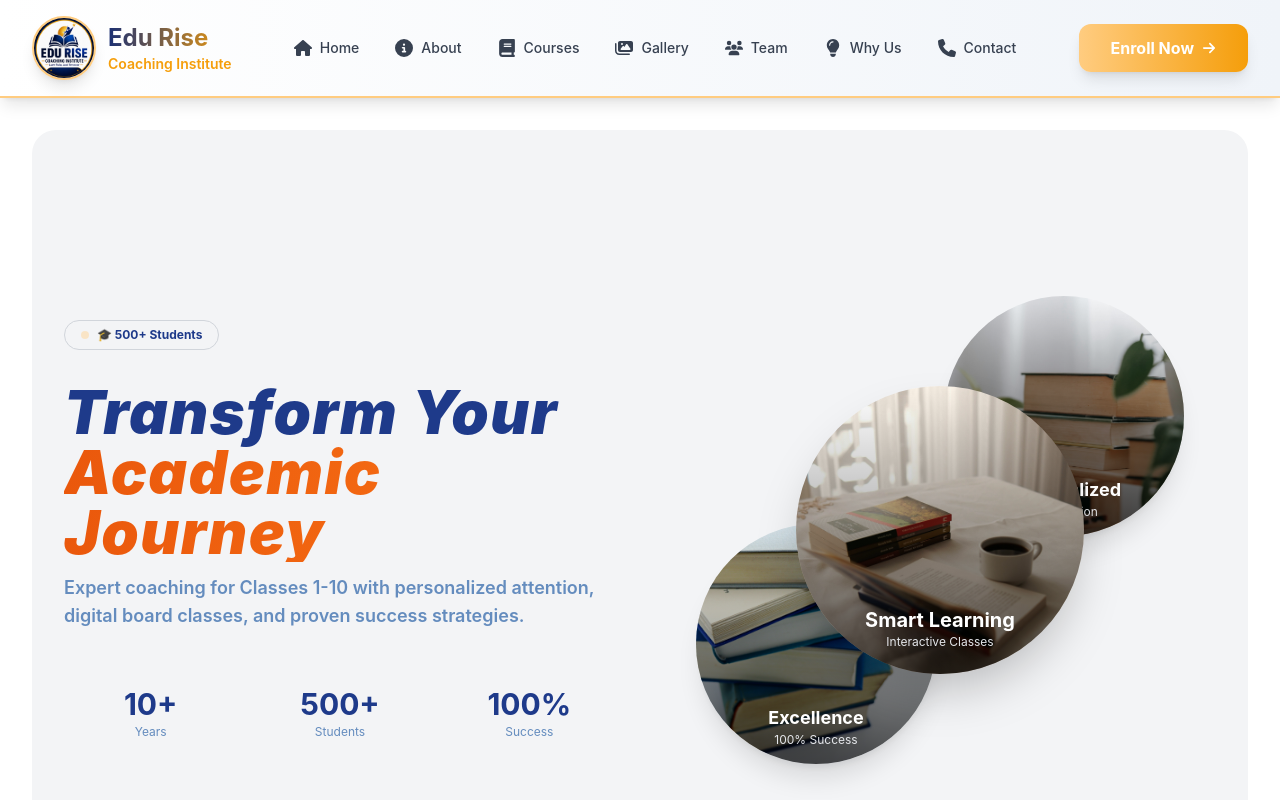
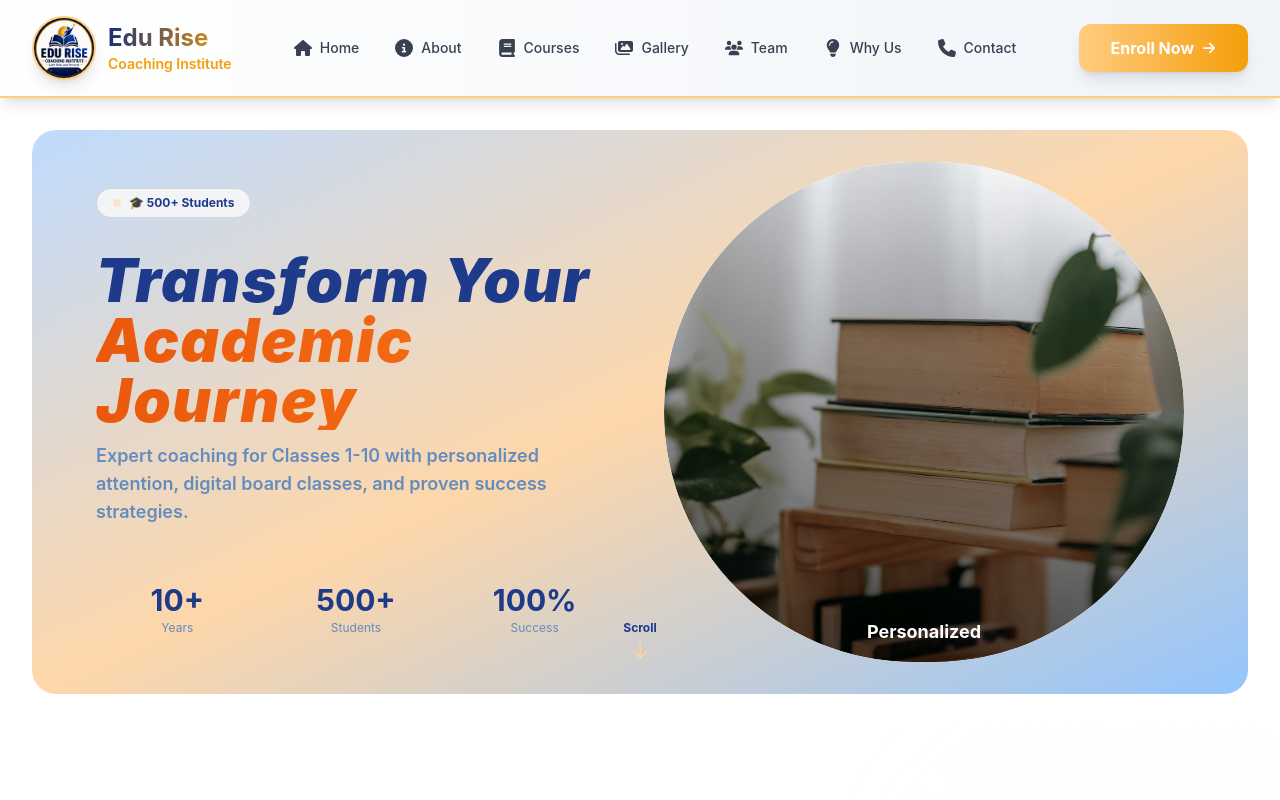
Before and after one commit to Ranjeet550/EDURISE, a Next.js app: page / in a window 1280 px wide. Shown: the top 800 px of the page. Built offline with nearby package versions, Linux system fonts and the light colour scheme.

Commit message:
fix images issue

```diff
--- a/components/Courses.tsx
+++ b/components/Courses.tsx
@@ -58,7 +58,7 @@ export default function Courses() {
       <div className="absolute top-20 left-0 w-72 h-72 bg-accent-100 rounded-full mix-blend-multiply filter blur-3xl opacity-20"></div>
       <div className="absolute bottom-0 right-0 w-72 h-72 bg-primary-100 rounded-full mix-blend-multiply filter blur-3xl opacity-20"></div>
 
-      <div className="max-w-7xl mx-auto px-4 sm:px-6 lg:px-8 relative z-10">
+      <div className="max-w-7xl mx-auto px-2 sm:px-4 lg:px-6 relative z-10">
         {/* Section Header */}
         <div className="text-center mb-16 sm:mb-20">
           <h2 className="text-3xl sm:text-4xl lg:text-5xl font-bold text-primary-700 mb-4">
@@ -70,14 +70,14 @@ export default function Courses() {
         </div>
 
         {/* Courses Grid */}
-        <div className="grid grid-cols-1 sm:grid-cols-2 lg:grid-cols-5 gap-3 sm:gap-4 lg:gap-6 mb-16">
+        <div className="grid grid-cols-1 sm:grid-cols-2 lg:grid-cols-5 gap-6 sm:gap-8 lg:gap-8 mb-16">
           {courses.map((course) => (
             <div
               key={course.id}
-              className="group relative bg-gradient-to-br from-white to-primary-50 rounded-2xl overflow-hidden shadow-lg hover:shadow-2xl transition duration-300 transform hover:-translate-y-2 border border-primary-100 flex flex-col h-full"
+              className="group relative w-full bg-gradient-to-br from-white to-primary-50 rounded-2xl overflow-hidden shadow-lg hover:shadow-2xl transition duration-300 transform hover:-translate-y-2 border border-primary-100 flex flex-col h-full min-h-96"
             >
               {/* Course Image - Full and Responsive */}
-              <div className="relative w-full h-56 sm:h-52 md:h-56 lg:h-48 overflow-hidden bg-primary-100">
+              <div className="relative w-full h-72 sm:h-64 lg:h-80 overflow-hidden bg-primary-100">
                 <Image
                   src={course.image}
                   alt={course.title}
@@ -91,7 +91,7 @@ export default function Courses() {
               </div>
 
               {/* Course Content */}
-              <div className="p-4 sm:p-5 lg:p-6 relative flex-1 flex flex-col">
+              <div className="p-6 sm:p-7 lg:p-8 relative flex-1 flex flex-col">
                 {/* Background Accent */}
                 <div className="absolute top-0 right-0 w-20 h-20 bg-accent-100 rounded-full mix-blend-multiply filter blur-xl opacity-0 group-hover:opacity-100 transition duration-300"></div>
 
--- a/components/Hero.tsx
+++ b/components/Hero.tsx
@@ -1,12 +1,51 @@
 'use client'
 
+import { useState, useEffect } from 'react'
+
 export default function Hero() {
+  const [currentSlide, setCurrentSlide] = useState(0)
+
+  const carouselImages = [
+    {
+      src: '/HERO/pexels-ebahir-34086213.jpg',
+      title: 'Smart Learning',
+
+    },
+    {
+      src: '/HERO/pexels-george-milton-7034613.jpg',
+      title: 'Personalized',
+
+    },
+    {
+      src: '/HERO/pexels-martabranco-32046500.jpg',
+      title: 'Excellence',
+
+    }
+  ]
+
+  useEffect(() => {
+    const interval = setInterval(() => {
+      setCurrentSlide((prev) => (prev + 1) % carouselImages.length)
+    }, 5000)
+    return () => clearInterval(interval)
+  }, [])
+
+  const goToSlide = (index) => setCurrentSlide(index)
+
+  const nextSlide = () => {
+    setCurrentSlide((prev) => (prev + 1) % carouselImages.length)
+  }
+
+  const prevSlide = () => {
+    setCurrentSlide((prev) => (prev - 1 + carouselImages.length) % carouselImages.length)
+  }
+
   return (
-    <section className="relative bg-gray-100 min-h-screen md:min-h-screen flex items-center overflow-hidden rounded-2xl xs:rounded-2xl sm:rounded-3xl m-2 xs:m-3 sm:m-4 lg:m-8">
+    <section className="relative bg-gradient-to-br from-blue-200 via-orange-200 to-blue-300 min-h-96 md:min-h-96 flex items-center overflow-hidden rounded-2xl xs:rounded-2xl sm:rounded-3xl m-2 xs:m-2 sm:m-4 lg:m-8 p-4 xs:p-4 sm:p-6 lg:p-8">
       {/* Animated Background Elements - Hidden on Mobile to reduce blur effect */}
 
       <div className="max-w-7xl mx-auto px-3 xs:px-4 sm:px-6 lg:px-8 relative z-10 w-full">
-        <div className="grid grid-cols-1 lg:grid-cols-2 gap-6 xs:gap-8 lg:gap-12 items-center min-h-screen">
+        <div className="grid grid-cols-1 lg:grid-cols-2 gap-6 xs:gap-4 sm:gap-8 lg:gap-12 items-center min-h-80">
           {/* Left Content */}
           <div className="space-y-4 xs:space-y-6 sm:space-y-8 py-8 xs:py-10 sm:py-12 lg:py-0">
             {/* Badge - Mobile optimized */}
@@ -47,50 +86,49 @@ export default function Hero() {
             </div>
           </div>
 
-          {/* Right Content - Floating Images - Same view on all devices */}
-          <div className="relative h-64 xs:h-72 sm:h-80 md:h-96 lg:h-[500px] items-center justify-center mt-8 lg:mt-0 px-2 xs:px-4 sm:px-0 flex">
-            {/* Floating Images Container */}
-            <div className="relative w-full h-full flex items-center justify-center">
-              {/* Main Floating Image - Center */}
-              <div className="absolute w-40 xs:w-48 sm:w-56 md:w-64 lg:w-72 h-40 xs:h-48 sm:h-56 md:h-64 lg:h-72 rounded-full shadow-2xl overflow-hidden transform hover:scale-105 transition duration-300 z-20 animate-float">
-                <img
-                  src="/HERO/pexels-ebahir-34086213.jpg"
-                  alt="Smart Learning"
-                  className="w-full h-full object-cover"
-                />
-                <div className="absolute inset-0 bg-gradient-to-t from-black/60 to-transparent flex flex-col items-center justify-end p-2 xs:p-3 sm:p-4 lg:p-6">
-                  <h3 className="text-xs xs:text-sm sm:text-base md:text-lg lg:text-xl font-bold text-white">Smart Learning</h3>
-                  <p className="text-xs text-gray-200">Interactive Classes</p>
+          {/* Right Content - Carousel */}
+          <div className="relative h-64 xs:h-72 sm:h-80 md:h-96 lg:h-[500px] items-center justify-center mt-8 lg:mt-0 flex w-full">
+            {/* Carousel Container */}
+            <div className="relative w-full h-full">
+              {/* Carousel Track */}
+              <div className="w-full h-full overflow-hidden bg-white rounded-full">
+                <div className="relative w-full h-full">
+                  {carouselImages.map((image, index) => (
+                    <div
+                      key={index}
+                      className={`absolute w-full h-full transition-opacity duration-700 ease-in-out ${
+                        index === currentSlide ? 'opacity-100' : 'opacity-0'
+                      }`}
+                    >
+                      <img
+                        src={image.src}
+                        alt={image.title}
+                        className="w-full h-full object-cover rounded-full"
+                      />
+                      <div className="absolute inset-0 bg-gradient-to-t from-black/60 to-transparent flex flex-col items-center justify-end p-4 rounded-full">
+                        <h3 className="text-sm xs:text-base sm:text-lg font-bold text-white">{image.title}</h3>
+                        <p className="text-xs text-gray-200">{image.description}</p>
+                      </div>
+                    </div>
+                  ))}
                 </div>
               </div>
 
-              {/* Floating Image 1 - Top Right */}
-              <div className="absolute top-0 xs:top-2 sm:top-4 -right-6 xs:-right-4 sm:right-0 md:right-4 lg:right-8 w-32 xs:w-40 sm:w-48 md:w-56 lg:w-60 h-32 xs:h-40 sm:h-48 md:h-56 lg:h-60 rounded-full shadow-xl overflow-hidden transform hover:scale-110 transition duration-300 z-10 animate-float-delay-1">
-                <img
-                  src="/HERO/pexels-george-milton-7034613.jpg"
-                  alt="Personalized Learning"
-                  className="w-full h-full object-cover"
-                />
-                <div className="absolute inset-0 bg-gradient-to-t from-black/70 to-transparent flex flex-col items-center justify-end p-2 xs:p-2.5 sm:p-3 lg:p-4">
-                  <h3 className="text-xs sm:text-sm md:text-base lg:text-lg font-bold text-white">Personalized</h3>
-                  <p className="text-xs text-gray-200">1:1 Attention</p>
-                </div>
+              {/* Navigation Arrows */}
+
+              {/* Dots Indicator */}
+              <div className="absolute -bottom-12 left-1/2 transform -translate-x-1/2 flex gap-2">
+                {carouselImages.map((_, index) => (
+                  <button
+                    key={index}
+                    onClick={() => goToSlide(index)}
+                    className={`w-2 h-2 rounded-full transition-all ${
+                      index === currentSlide ? 'bg-primary-600 w-6' : 'bg-gray-400 hover:bg-gray-500'
+                    }`}
+                    aria-label={`Go to slide ${index + 1}`}
+                  />
+                ))}
               </div>
-
-              {/* Floating Image 2 - Bottom Left */}
-              <div className="absolute bottom-0 xs:bottom-2 sm:bottom-4 -left-6 xs:-left-4 sm:left-0 md:left-4 lg:left-8 w-32 xs:w-40 sm:w-48 md:w-56 lg:w-60 h-32 xs:h-40 sm:h-48 md:h-56 lg:h-60 rounded-full shadow-xl overflow-hidden transform hover:scale-110 transition duration-300 z-10 animate-float-delay-2">
-                <img
-                  src="/HERO/pexels-martabranco-32046500.jpg"
-                  alt="Excellence"
-                  className="w-full h-full object-cover"
-                />
-                <div className="absolute inset-0 bg-gradient-to-t from-black/70 to-transparent flex flex-col items-center justify-end p-2 xs:p-2.5 sm:p-3 lg:p-4">
-                  <h3 className="text-xs sm:text-sm md:text-base lg:text-lg font-bold text-white">Excellence</h3>
-                  <p className="text-xs text-gray-200">100% Success</p>
-                </div>
-              </div>
-
-              {/* Glow Effect */}
             </div>
           </div>
         </div>
@@ -107,95 +145,7 @@ export default function Hero() {
       </div>
 
       <style jsx>{`
-        /* Desktop Animations */
-        @keyframes float {
-          0%, 100% {
-            transform: translateY(0px);
-          }
-          50% {
-            transform: translateY(-20px);
-          }
-        }
-
-        @keyframes float-delay-1 {
-          0%, 100% {
-            transform: translateY(0px);
-          }
-          50% {
-            transform: translateY(-15px);
-          }
-        }
-
-        @keyframes float-delay-2 {
-          0%, 100% {
-            transform: translateY(0px);
-          }
-          50% {
-            transform: translateY(-25px);
-          }
-        }
-
-        @keyframes float-delay-3 {
-          0%, 100% {
-            transform: translateY(0px);
-          }
-          50% {
-            transform: translateY(-10px);
-          }
-        }
-
-        @keyframes float-delay-4 {
-          0%, 100% {
-            transform: translateY(0px);
-          }
-          50% {
-            transform: translateY(-18px);
-          }
-        }
-
-        /* Reduced animations for tablets */
-        @keyframes float-mobile {
-          0%, 100% {
-            transform: translateY(0px);
-          }
-          50% {
-            transform: translateY(-10px);
-          }
-        }
-
-        /* Animation Classes */
-        .animate-float {
-          animation: float 3s ease-in-out infinite;
-        }
-
-        .animate-float-delay-1 {
-          animation: float-delay-1 4s ease-in-out infinite;
-        }
-
-        .animate-float-delay-2 {
-          animation: float-delay-2 3.5s ease-in-out infinite;
-        }
-
-        .animate-float-delay-3 {
-          animation: float-delay-3 2.5s ease-in-out infinite;
-        }
-
-        .animate-float-delay-4 {
-          animation: float-delay-4 3.2s ease-in-out infinite;
-        }
-
-        /* Mobile-specific optimizations */
-        @media (max-width: 768px) {
-          .animate-float,
-          .animate-float-delay-1,
-          .animate-float-delay-2,
-          .animate-float-delay-3,
-          .animate-float-delay-4 {
-            animation: float-mobile 2s ease-in-out infinite;
-          }
-        }
-
-        /* Smooth scrolling for better mobile experience */
+        /* Smooth carousel transition */
         @media (prefers-reduced-motion: reduce) {
           * {
             animation-duration: 0.01ms !important;
```
